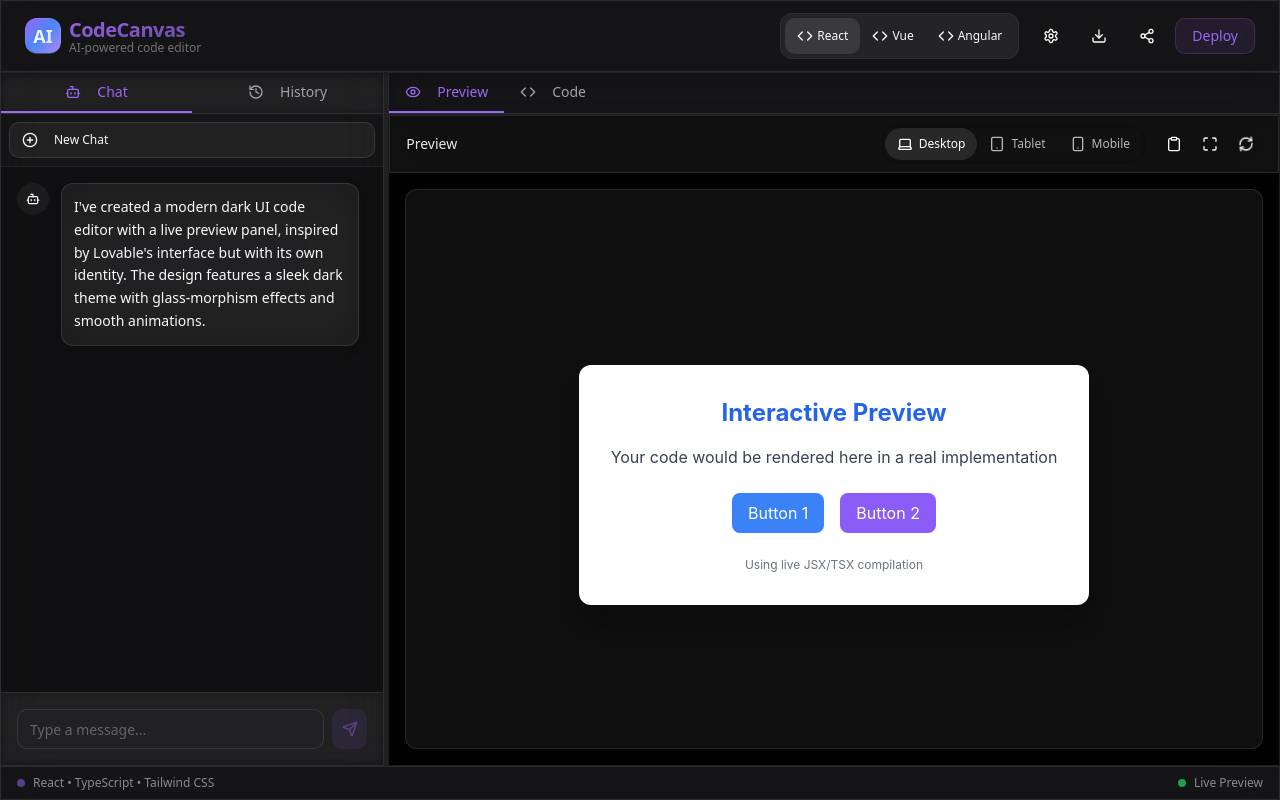
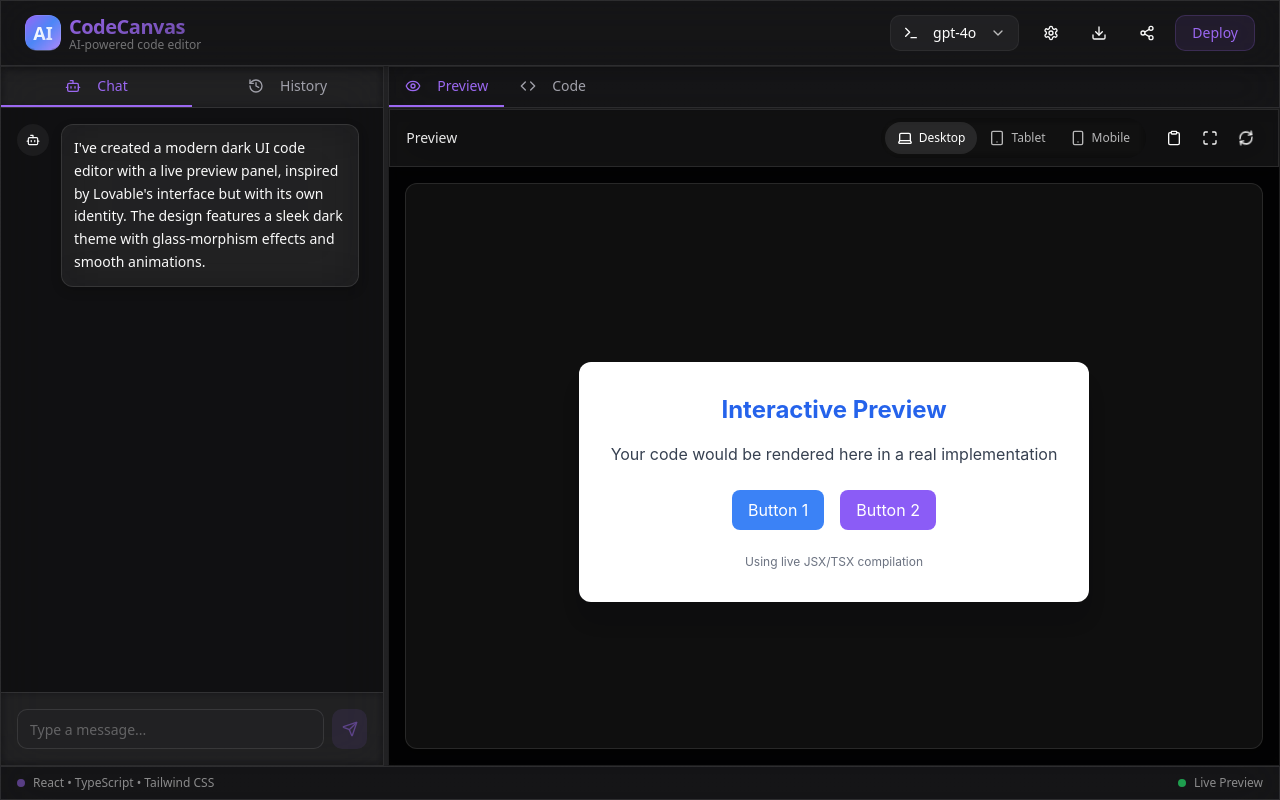
Before and after one commit to deepsuthar78/code-simply-preview, a React (Vite) app: page / in a window 1280 px wide. Built offline with nearby package versions, Linux system fonts and the light colour scheme.

Commit message:
Refactor header and chat panel
Remove framework selection and new chat button, add arrow.

```diff
--- a/src/components/ChatPanel.tsx
+++ b/src/components/ChatPanel.tsx
@@ -1,8 +1,7 @@
-
 import React, { useState, useRef, useEffect } from 'react';
 import { Button } from '@/components/ui/button';
 import { Input } from '@/components/ui/input';
-import { Send, User, Bot, History, PlusCircle, ArrowRight } from 'lucide-react';
+import { Send, User, Bot, History } from 'lucide-react';
 import { cn } from '@/lib/utils';
 import { useToast } from '@/hooks/use-toast';
 
@@ -69,17 +68,6 @@ const ChatPanel: React.FC = () => {
     }
   };
 
-  const handleNewChat = () => {
-    setMessages([{
-      isUser: false,
-      text: "Started a new conversation. How can I help with your code today?"
-    }]);
-    toast({
-      title: "New Chat Started",
-      description: "Previous conversation has been saved to history.",
-    });
-  };
-
   return (
     <div className="flex flex-col h-full relative">
       {/* Tabs */}
@@ -114,19 +102,6 @@ const ChatPanel: React.FC = () => {
 
       {activeTab === 'chat' ? (
         <>
-          {/* New chat button */}
-          <div className="p-2 border-b border-white/5">
-            <Button
-              variant="outline"
-              size="sm"
-              className="w-full text-xs justify-start bg-white/5 hover:bg-white/10 border-white/10"
-              onClick={handleNewChat}
-            >
-              <PlusCircle size={14} className="mr-2" />
-              New Chat
-            </Button>
-          </div>
-
           {/* Chat content */}
           <div className="flex-1 overflow-y-auto p-4 space-y-4 scrollbar-none bg-black/20">
             {messages.map((message, index) => (
@@ -202,9 +177,6 @@ const ChatPanel: React.FC = () => {
           <p className="text-sm text-white/50 text-center max-w-xs mb-4">
             Your previous conversations will appear here
           </p>
-          <Button variant="outline" size="sm" className="gap-2 border-white/10 hover:bg-white/10">
-            Start New Chat <ArrowRight size={14} />
-          </Button>
         </div>
       )}
     </div>
--- a/src/components/Navbar.tsx
+++ b/src/components/Navbar.tsx
@@ -2,11 +2,17 @@
 import React, { useState } from 'react';
 import { Button } from "@/components/ui/button";
 import AnimatedLogo from './AnimatedLogo';
-import { Code, Download, Settings, Share2, Github, Moon, Sun, Terminal } from 'lucide-react';
+import { Code, Download, Settings, Share2, Terminal, ChevronDown } from 'lucide-react';
 import { useToast } from "@/hooks/use-toast";
+import {
+  DropdownMenu,
+  DropdownMenuContent,
+  DropdownMenuItem,
+  DropdownMenuTrigger,
+} from "@/components/ui/dropdown-menu";
 
 const Navbar: React.FC = () => {
-  const [framework, setFramework] = useState<'react' | 'vue' | 'angular'>('react');
+  const [selectedModel, setSelectedModel] = useState<string>('gpt-4o');
   const { toast } = useToast();
 
   const handleDownload = () => {
@@ -37,37 +43,33 @@ const Navbar: React.FC = () => {
       </div>
 
       <div className="flex items-center space-x-3">
-        <div className="flex bg-secondary/70 rounded-lg p-1 backdrop-blur-sm border border-white/5">
+        <DropdownMenu>
+          <DropdownMenuTrigger asChild>
             <Button
-            variant="ghost"
+              variant="outline"
               size="sm"
-            className={`text-xs rounded-md flex items-center gap-1 transition-all duration-200 ${framework === 'react' ? 'bg-white/10' : 'hover:bg-white/5'}`}
-            onClick={() => setFramework('react')}
+              className="rounded-md bg-secondary/70 border-white/5 text-white hover:bg-white/10 hover:text-white"
             >
-            <Code size={14} />
-            <span>React</span>
+              <Terminal size={14} className="mr-1.5" />
+              {selectedModel}
+              <ChevronDown size={14} className="ml-1.5 opacity-70" />
             </Button>
-
-          <Button
-            variant="ghost"
-            size="sm"
-            className={`text-xs rounded-md flex items-center gap-1 transition-all duration-200 ${framework === 'vue' ? 'bg-white/10' : 'hover:bg-white/5'}`}
-            onClick={() => setFramework('vue')}
+          </DropdownMenuTrigger>
+          <DropdownMenuContent className="bg-secondary/90 backdrop-blur-lg border-white/10 text-white">
+            <DropdownMenuItem
+              onClick={() => setSelectedModel('gpt-4o-mini')}
+              className="hover:bg-white/10 focus:bg-white/10 cursor-pointer"
             >
-            <Code size={14} />
-            <span>Vue</span>
-          </Button>
-
-          <Button
-            variant="ghost"
-            size="sm"
-            className={`text-xs rounded-md flex items-center gap-1 transition-all duration-200 ${framework === 'angular' ? 'bg-white/10' : 'hover:bg-white/5'}`}
-            onClick={() => setFramework('angular')}
+              gpt-4o-mini
+            </DropdownMenuItem>
+            <DropdownMenuItem
+              onClick={() => setSelectedModel('gpt-4o')}
+              className="hover:bg-white/10 focus:bg-white/10 cursor-pointer"
             >
-            <Code size={14} />
-            <span>Angular</span>
-          </Button>
-        </div>
+              gpt-4o
+            </DropdownMenuItem>
+          </DropdownMenuContent>
+        </DropdownMenu>
 
         <div className="flex items-center space-x-2">
           <Button
--- a/src/index.css
+++ b/src/index.css
@@ -193,19 +193,23 @@
   opacity: 1;
 }
 
-/* Add styles for the device selector buttons */
-.device-selector {
-  @apply flex bg-black/40 rounded-full p-1 backdrop-blur-sm;
+/* Dropdown menu styling for the model selector */
+.model-dropdown {
+  @apply bg-secondary/90 backdrop-blur-xl border border-white/10 rounded-md shadow-lg overflow-hidden;
 }
 
-.device-selector-button {
-  @apply h-8 px-3 text-xs rounded-full flex items-center gap-1.5 transition-all duration-200;
+.model-dropdown-item {
+  @apply flex items-center px-3 py-2 text-sm hover:bg-white/10 transition-colors cursor-pointer;
 }
 
-.device-selector-button.active {
-  @apply bg-white/10 text-white;
+/* Arrow button for resizable handle */
+.resize-handle-arrow {
+  @apply absolute top-1/2 left-1/2 transform -translate-x-1/2 -translate-y-1/2 z-10;
+  @apply bg-primary/20 backdrop-blur-sm rounded-full p-1;
+  @apply opacity-0 transition-opacity duration-300;
 }
 
-.device-selector-button:not(.active) {
-  @apply text-white/70 hover:text-white/90 hover:bg-white/5;
+.resize-handle:hover .resize-handle-arrow,
+.resize-handle-active .resize-handle-arrow {
+  @apply opacity-100;
 }
--- a/src/pages/Index.tsx
+++ b/src/pages/Index.tsx
@@ -7,7 +7,7 @@ import ChatPanel from '@/components/ChatPanel';
 import { useCodeState } from '@/hooks/useCodeState';
 import { cn } from '@/lib/utils';
 import { Button } from '@/components/ui/button';
-import { Code, Eye } from 'lucide-react';
+import { Code, Eye, ChevronRight, ChevronLeft } from 'lucide-react';
 import {
   ResizableHandle,
   ResizablePanel,
@@ -42,6 +42,7 @@ export default MyComponent;
 const Index = () => {
   const { code, setCode, compiledCode, error } = useCodeState({ initialCode });
   const [activeTab, setActiveTab] = useState<'preview' | 'code'>('preview');
+  const [isHandleHovered, setIsHandleHovered] = useState(false);
 
   const handleCodeChange = (newCode: string) => {
     setCode(newCode);
@@ -63,8 +64,21 @@ const Index = () => {
             <ChatPanel />
           </ResizablePanel>
 
-          {/* Improved resize handle with better visibility */}
-          <ResizableHandle className="resize-handle group hover:resize-handle-active" />
+          {/* Improved resize handle with better visibility and hover arrow */}
+          <ResizableHandle
+            className={cn("resize-handle group", isHandleHovered ? "resize-handle-active" : "hover:resize-handle-active")}
+            onMouseEnter={() => setIsHandleHovered(true)}
+            onMouseLeave={() => setIsHandleHovered(false)}
+          >
+            {isHandleHovered && (
+              <div className="absolute top-1/2 left-1/2 transform -translate-x-1/2 -translate-y-1/2 z-10 bg-primary/20 backdrop-blur-sm rounded-full p-1 transition-all duration-300 animate-pulse-subtle">
+                <div className="flex items-center">
+                  <ChevronLeft size={16} className="text-primary/80" />
+                  <ChevronRight size={16} className="text-primary/80" />
+                </div>
+              </div>
+            )}
+          </ResizableHandle>
 
           {/* Right Side - Preview/Code */}
           <ResizablePanel defaultSize={70} className="flex flex-col">
```
Lines whose indentation alone changed are shown as unchanged.
